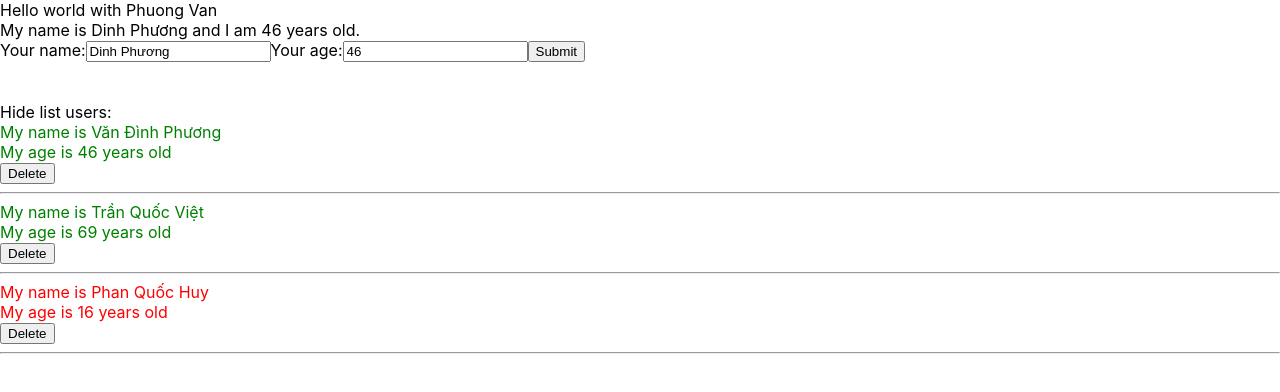
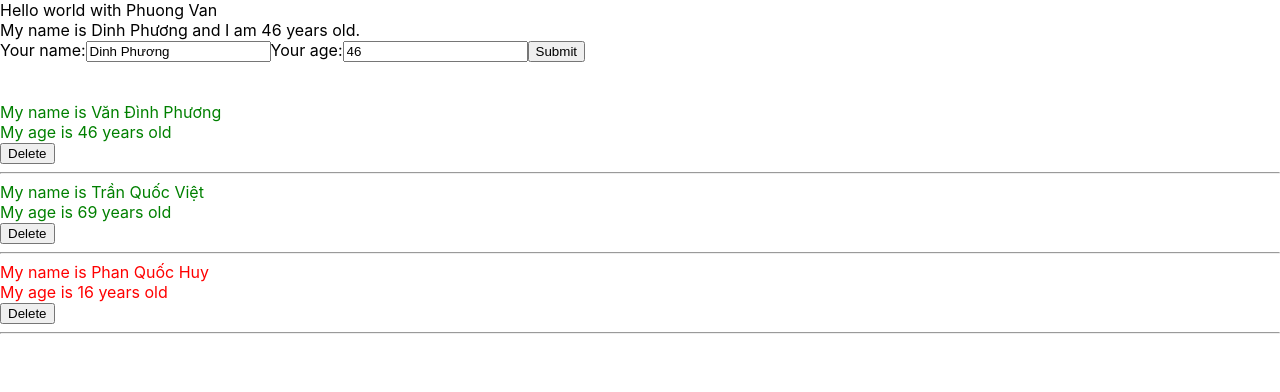
Before and after one commit to phuongvan-dlpc/react-redux-leaning, a React (Create React App) app: page / in a window 1280 px wide. Shown: the top 392 px of the page. Built offline with nearby package versions, Linux system fonts and the light colour scheme.

Commit message:
ngay-21-7-2024-firs-function-component

```diff
--- a/src/components/DisplayInfo.js
+++ b/src/components/DisplayInfo.js
@@ -2,35 +2,41 @@
 import './DisplayInfo.scss';
 // import logo from './../logo.svg';
 
-class DisplayInfo extends React.Component {
+// class DisplayInfo extends React.Component {
 
-    // state = {
-    //     isShowListUsers: true,
+//     render() {
+//         const { listUsers } = this.props;
+//         // const listUsers = this.props.listUsers;
+//         return (
+//             <div className="display-info-container">
+//                 {true &&
+//                     <div>
+//                         {listUsers.map((user) => {
+//                             return (
+//                                 <div key={user.id} className={+user.age > 18 ? "green" : "red"}>
+//                                     <div>
+//                                         <div>My name is {user.name}</div>
+//                                         <div>My age is {user.age} years old</div>
+//                                     </div>
+//                                     <div>
+//                                         <button onClick={() => this.props.handleDeleteUser(user.id)}>Delete</button>
+//                                     </div>
+//                                     <hr />
+//                                 </div>
+//                             );
+//                         })}
+//                     </div>
+//                 }
+//             </div>
+//         );
+//     }
 // }
-    constructor(props) {
-        super(props);
-        this.state = {
-            isShowListUsers: true,
-        }
-    }
 
-    handleShowHide = () => {
-        this.setState({
-            isShowListUsers: !this.state.isShowListUsers,
-        })
-    }
-    render() {
-        const { listUsers } = this.props;
-        // const listUsers = this.props.listUsers;
+const DisplayInfo = (props) => {
+    const { listUsers } = props;
     return (
         <div className="display-info-container">
-                {/* <img src={logo} /> */}
-                <div>
-                    <span onClick={() => this.handleShowHide()}>
-                        {this.state.isShowListUsers ? "Hide list users:" : "Show list user:"}
-                    </span>
-                </div>
-                {this.state.isShowListUsers &&
+            {true &&
                 <div>
                     {listUsers.map((user) => {
                         return (
@@ -40,7 +46,7 @@
                                     <div>My age is {user.age} years old</div>
                                 </div>
                                 <div>
-                                        <button onClick={() => this.props.handleDeleteUser(user.id)}>Delete</button>
+                                    <button onClick={() => props.handleDeleteUser(user.id)}>Delete</button>
                                 </div>
                                 <hr />
                             </div>
@@ -51,6 +57,5 @@
         </div>
     );
 }
-}
 
 export default DisplayInfo;
```
Lines whose indentation alone changed are shown as unchanged.
